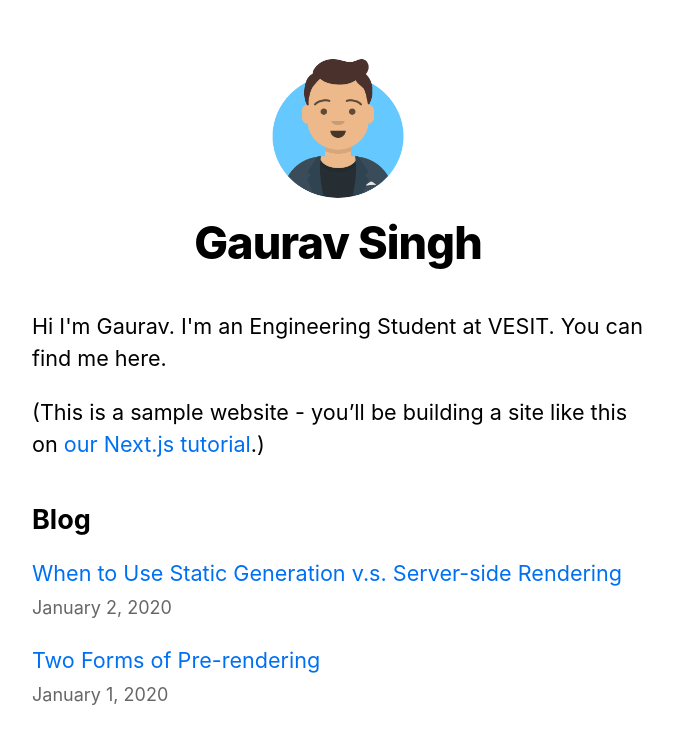
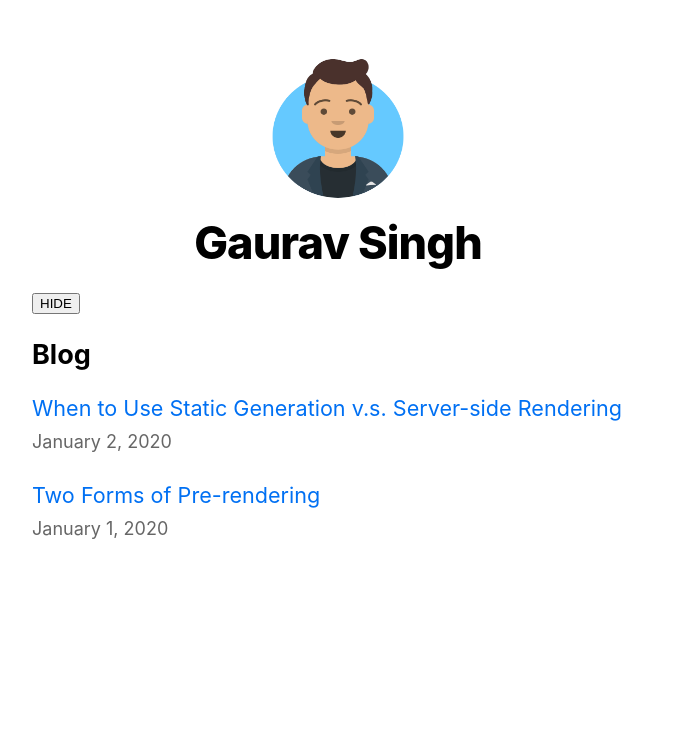
Before and after one commit to grv-sngh/nextjs-blog, a Next.js app: page / in a window 1280 px wide. Shown: the top 744 px of the page, without its empty margins (302-975 px from the left). Built offline with nearby package versions, Linux system fonts and the light colour scheme.

Commit message:
Added toggle button
Used conditional rendering and state to create a toggle button for the about me section on the index page

```diff
--- /dev/null
+++ b/components/about.js
@@ -0,0 +1,13 @@
+import utilStyles from'../styles/utils.module.css';
+
+export default function About() {
+    return (
+        <section className={utilStyles.headingMd}>
+        <p>Hi I'm Gaurav. I'm an Engineering Student at VESIT. You can find me here.</p>
+        <p>
+          (This is a sample website - you’ll be building a site like this on{' '}
+          <a href="https://nextjs.org/learn">our Next.js tutorial</a>.)
+        </p>
+        </section>
+    )
+}
--- a/pages/index.js
+++ b/pages/index.js
@@ -4,6 +4,8 @@ import utilStyles from '../styles/utils.module.css';
 import { getSortedPostsData } from '../lib/posts';
 import Link from 'next/link';
 import Date from '../components/date';
+import About from '../components/about';
+import { useState } from 'react';
 
 // Pre-rendering with data function to get the data at build time
 export async function getStaticProps() {
@@ -16,18 +18,19 @@ export async function getStaticProps() {
 }
 
 export default function Home({ allPostsData }) {
+  const [toggleShow, setToggleShow] = useState(false);
+
+  function showHide() {
+    setToggleShow(!toggleShow);
+  }
+
   return (
     <Layout home>
       <Head>
         <title>{siteTitle}</title>
       </Head>
-      <section className={utilStyles.headingMd}>
-        <p>Hi I'm Gaurav. I'm an Engineering Student at VESIT. You can find me here.</p>
-        <p>
-          (This is a sample website - you’ll be building a site like this on{' '}
-          <a href="https://nextjs.org/learn">our Next.js tutorial</a>.)
-        </p>
-      </section>
+      {toggleShow && <About />}
+      <button onClick={showHide}>{toggleShow ? "SHOW" : "HIDE"}</button>
       <section className={`${utilStyles.headingMd} ${utilStyles.padding1px}`}>
         <h2 className={utilStyles.headingLg}>Blog</h2>
         <ul className={utilStyles.list}>
```
Lines whose indentation alone changed are shown as unchanged.
